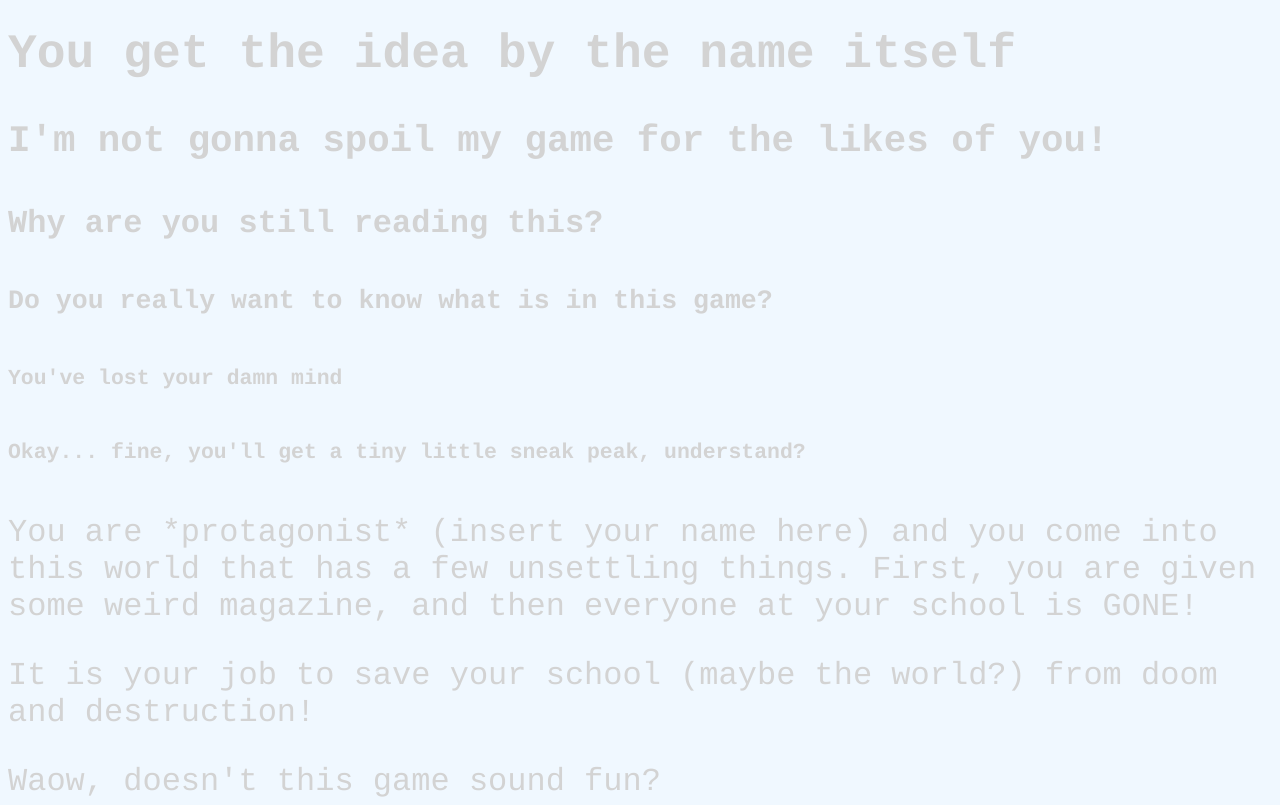
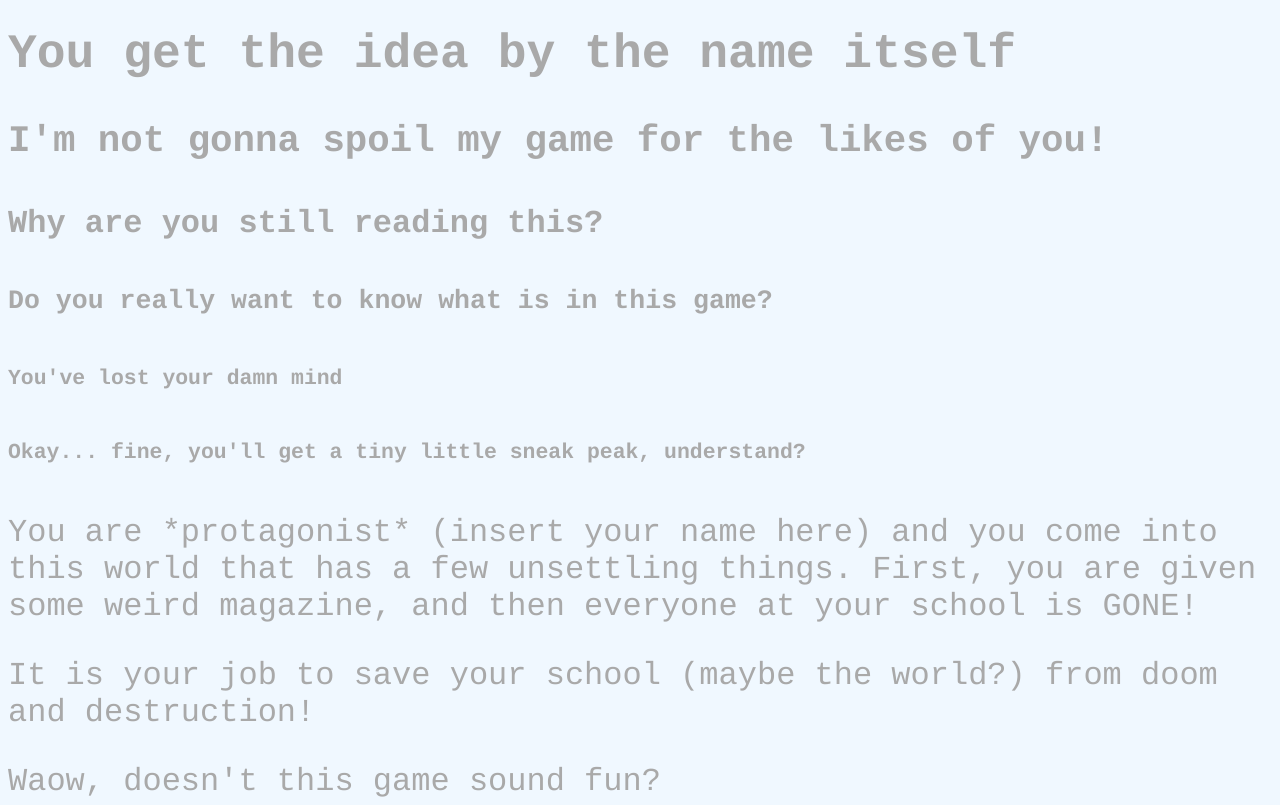
Before and after one commit to Altair1412-art/home.html, a plain HTML site: page index.html in a window 1280 px wide. Shown: the part 736-1541 px from the top of the page. Drawn offline with Linux system fonts and the light colour scheme.

Commit message:
Update index.html

```diff
--- a/index.html
+++ b/index.html
@@ -5,7 +5,7 @@
 <style>
  body{
    background-color: aliceblue;
-   color: lightgrey;
+   color: darkgrey;
    font-size: 32px;
     font-family: "courier";
   }
```
